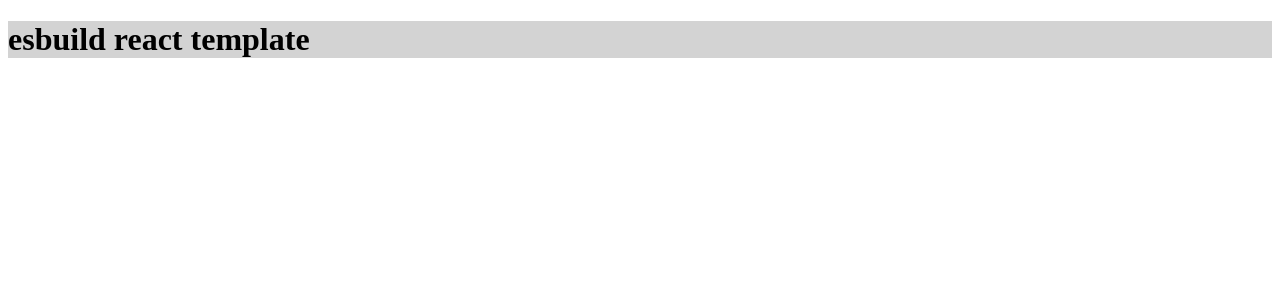
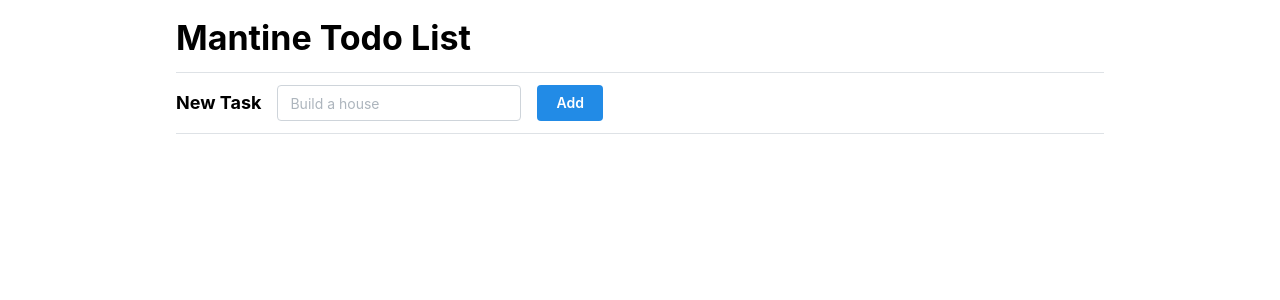
Before and after one commit to jun-gh-123/mantine-todo-list, a React app: page / in a window 1280 px wide. Shown: the top 300 px of the page. Built offline with nearby package versions, Linux system fonts and the light colour scheme; the HTML template or start-up script is replaced by a standard one.

Commit message:
add new task

```diff
--- a/esbuild.js
+++ b/esbuild.js
@@ -40,7 +40,7 @@
 
   if (args.includes("--serve")) {
     const { host, port } = await context.serve({ servedir: "www" });
-    console.log(`Serving app at ${host}:${port}`);
+    console.log(`Serving app at http://${host}:${port}`);
   }
 }
 
--- a/package.json
+++ b/package.json
@@ -21,9 +21,14 @@
     "esbuild": "^0.21.5",
     "esbuild-sass-plugin": "^3.3.1",
     "npm-run-all": "^4.1.5",
+    "postcss": "^8.4.38",
+    "postcss-preset-mantine": "^1.15.0",
+    "postcss-simple-vars": "^7.0.1",
     "typescript": "^5.4.5"
   },
   "dependencies": {
+    "@mantine/core": "^7.10.1",
+    "@mantine/hooks": "^7.10.1",
     "react": "^18.3.1",
     "react-dom": "^18.3.1"
   }
--- /dev/null
+++ b/postcss.config.cjs
@@ -0,0 +1,14 @@
+module.exports = {
+  plugins: {
+    'postcss-preset-mantine': {},
+    'postcss-simple-vars': {
+      variables: {
+        'mantine-breakpoint-xs': '36em',
+        'mantine-breakpoint-sm': '48em',
+        'mantine-breakpoint-md': '62em',
+        'mantine-breakpoint-lg': '75em',
+        'mantine-breakpoint-xl': '88em',
+      },
+    },
+  },
+};
--- /dev/null
+++ b/src/App.tsx
@@ -0,0 +1,44 @@
+import React, { useState } from "react";
+
+import {
+  createTheme,
+  MantineProvider,
+  Title,
+  AppShell,
+  Container,
+  Divider,
+} from "@mantine/core";
+
+import NewTask from "./components/NewTask";
+
+import "@mantine/core/styles.css";
+
+const theme = createTheme({
+  /** Put your mantine theme override here */
+});
+
+export default function () {
+  const [taskList, setTaskList] = useState([]);
+
+  const addNewTask = (newTask: string) => {
+    setTaskList([...taskList, newTask]);
+  };
+
+  return (
+    <MantineProvider theme={theme}>
+      <AppShell padding="md">
+        <AppShell.Main>
+          <Container>
+            <Title order={1}>Mantine Todo List</Title>
+            <Divider my="sm" />
+            <NewTask addNewTask={addNewTask} />
+            <Divider my="sm" />
+            {taskList.map((t) => (
+              <div>{t}</div>
+            ))}
+          </Container>
+        </AppShell.Main>
+      </AppShell>
+    </MantineProvider>
+  );
+}
--- /dev/null
+++ b/src/components/NewTask.tsx
@@ -0,0 +1,25 @@
+import React, { useState } from "react";
+
+import { Title, TextInput, Group, Button } from "@mantine/core";
+
+export default (props: { addNewTask: (value: string) => void }) => {
+  const { addNewTask } = props;
+  const [text, setText] = useState("");
+
+  const onAdd = () => {
+    addNewTask(text);
+    setText("");
+  };
+
+  return (
+    <Group>
+      <Title order={4}>New Task</Title>
+      <TextInput
+        placeholder="Build a house"
+        value={text}
+        onChange={(e) => setText(e.currentTarget.value)}
+      />
+      <Button onClick={onAdd}>Add</Button>
+    </Group>
+  );
+};
--- a/src/index.tsx
+++ b/src/index.tsx
@@ -1,17 +1,11 @@
 import React from "react";
 import { createRoot } from "react-dom/client";
 
-import styles from "./index.module.scss";
-
-let Greet = (props: { text: string }) => (
-  <div className={styles.greet}>
-    <h1>{props.text}</h1>
-  </div>
-);
+import App from "./App";
 
 const container = document.getElementById("app");
 
 if (container) {
   const root = createRoot(container);
-  root.render(<Greet text="esbuild react template" />);
+  root.render(<App />);
 }
```
Also changed, not shown: 2 other files (tests, documents, lock files or other folders).
